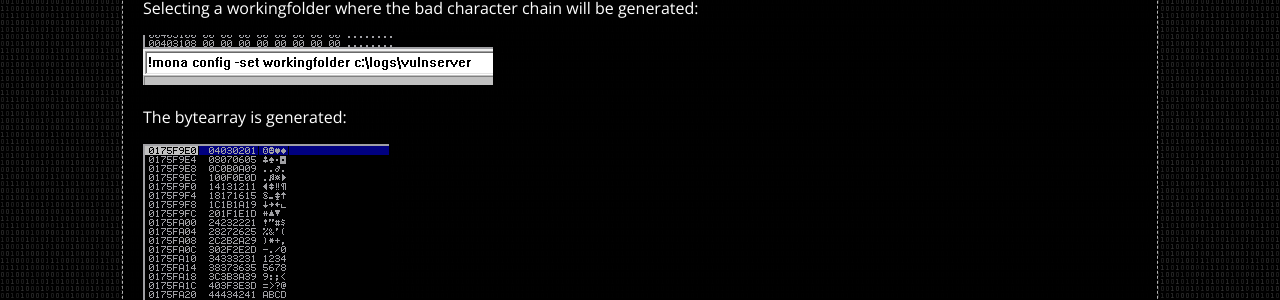
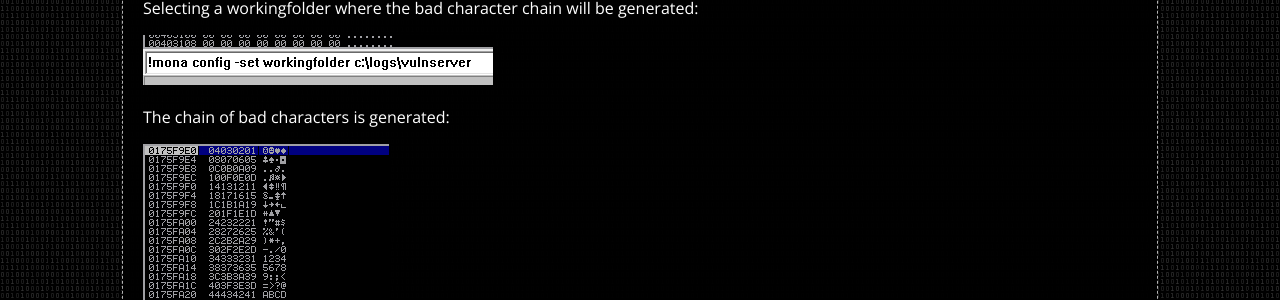
Before and after one commit to whitecr0wz/whitecr0wz.github.io, a Jekyll site: the page built from _posts/posts/2020-03-08-Exploiting-Stack-Overflows-On-Windows.md, in a window 1280 px wide and 900 px high, scrolled down 7702 px. Shown: the part 154-454 px from the top of the window. Built offline with Jekyll 4.4.1, drawn with Linux system fonts in a browser that asks for light colours.

Commit message:
Update 2020-03-08-Exploiting-Stack-Overflows-On-Windows.md

```diff
--- a/_posts/posts/2020-03-08-Exploiting-Stack-Overflows-On-Windows.md
+++ b/_posts/posts/2020-03-08-Exploiting-Stack-Overflows-On-Windows.md
@@ -137,7 +137,7 @@ Selecting a workingfolder where the bad character chain will be generated:
 
 ![](/assets/img/Stack/15.png)
 
-The bytearray is generated:
+The chain of bad characters is generated:
 
 ![](/assets/img/Stack/16.png)
 
```
